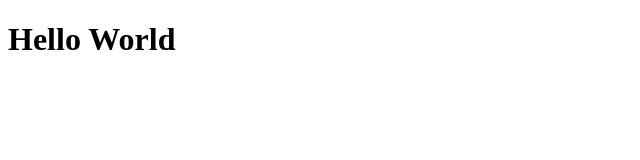
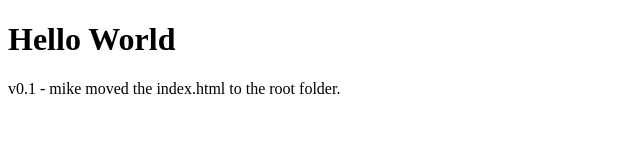
Before and after one commit to centrol-io/centrol-site, a plain HTML site: page index.html in a window 1280 px wide. Shown: the whole page, without its empty margins (0-640 px from the left). Drawn offline with Linux system fonts and the light colour scheme.

Commit message:
moved index.html to root, rm'd docs folder

```diff
--- a/docs/index.html
+++ b/index.html
@@ -4,5 +4,7 @@
 
 <h1>Hello World</h1>
 
+v0.1 - mike moved the index.html to the root folder.
+
 </body>
 </html>
```
